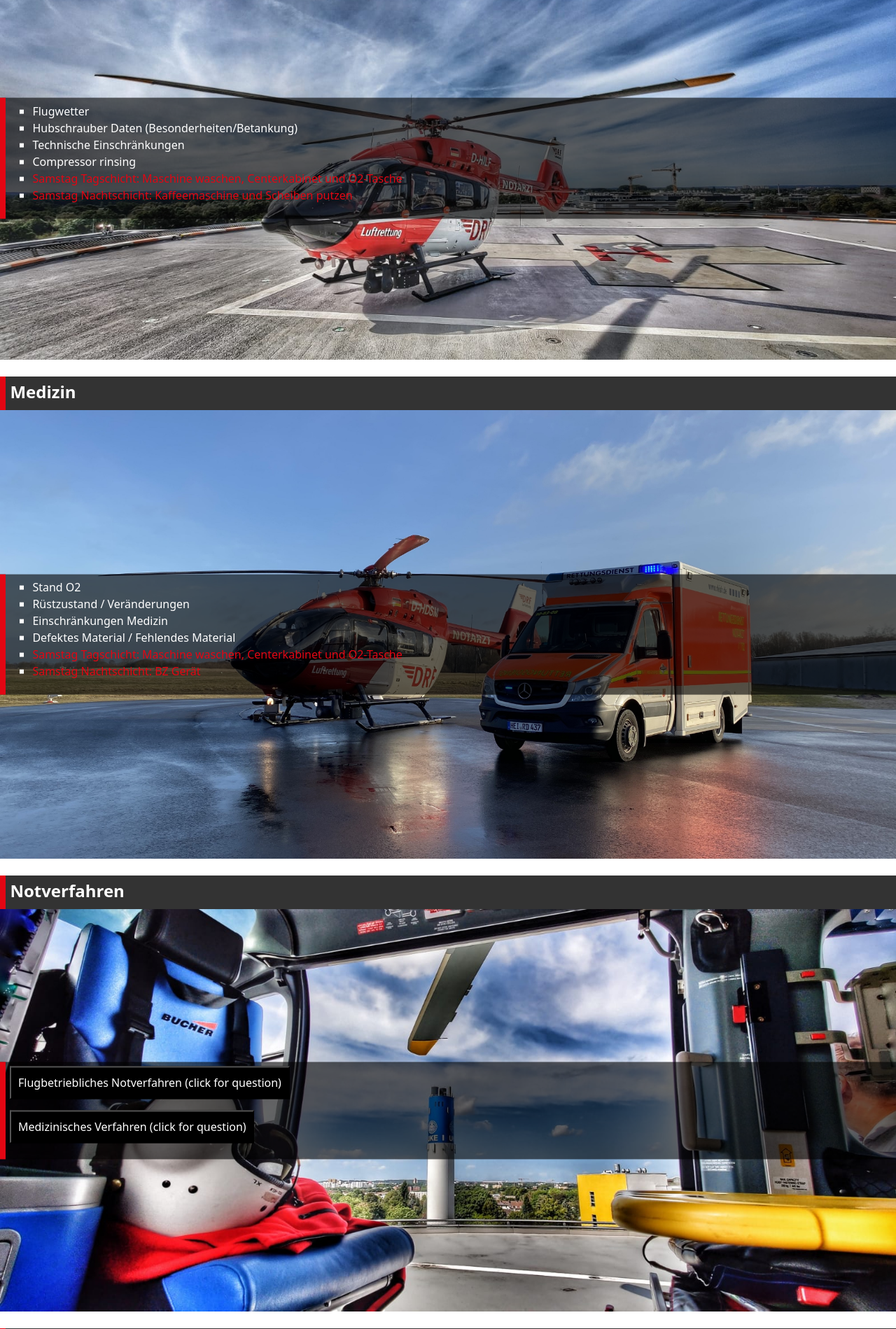
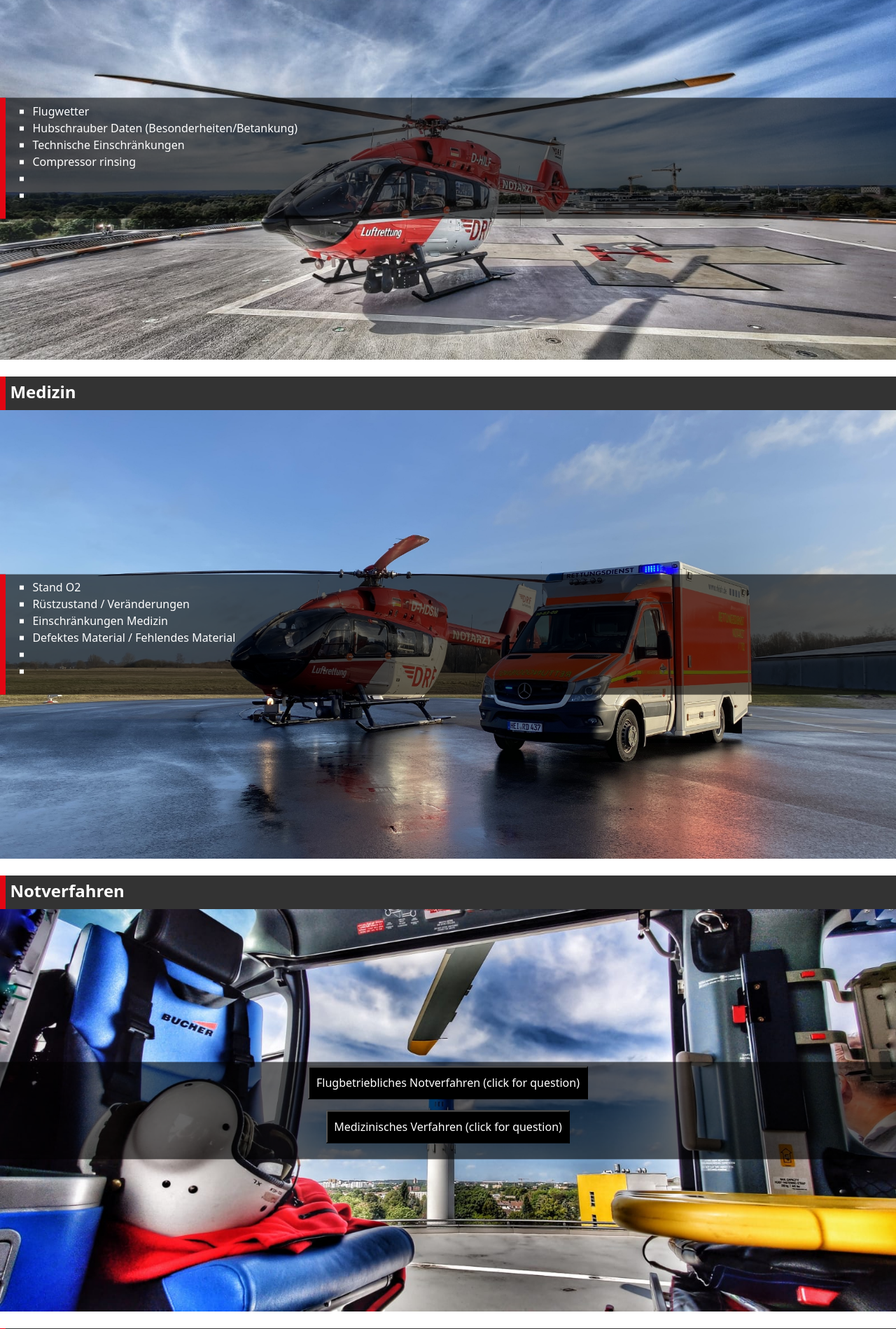
Before and after one commit to JohnFarmer1945/DRF_4.0, a Django app: page /test in a window 1280 px wide. Shown: the part 3021-4920 px from the top of the page at 70% size. Run offline with Django 4.2, Linux system fonts and the light colour scheme; data comes from the database, SQL or seed files in the repository.

Commit message:
Button work with ext. js

```diff
--- a/DeutscheRettungsFlugwacht/main/static/main/main_2.js
+++ /dev/null
@@ -1,142 +0,0 @@
-// timer frontpage
-function startTime() {
-  const today = new Date();
-  let h = today.getHours();
-  let m = today.getMinutes();
-  let s = today.getSeconds();
-  m = checkTime(m);
-  s = checkTime(s);
-
-  var date =
-    today.getDate() + "-" + (today.getMonth() + 1) + "-" + today.getFullYear();
-  document.getElementById("time").innerHTML =
-    date + " | " + h + ":" + m + ":" + s;
-
-  document.getElementById("time_1").innerHTML =
-    date + " | " + h + ":" + m + ":" + s;
-  setTimeout(startTime, 1000);
-}
-
-function checkTime(i) {
-  if (i < 10) {
-    i = "0" + i;
-  } // add zero in front of numbers < 10
-  return i;
-}
-
-// Sonnenaufgang Sonnenuntergang
-
-var request = new XMLHttpRequest();
-
-// Many thanks and best regards for the sunrise and sunset API.
-// https://sunrise-sunset.org/api
-request.open(
-  "GET",
-  "https://api.sunrise-sunset.org/json?lat=54.216737&lng=9.599856&date=today"
-);
-request.onload = function () {
-  // Begin accessing JSON data here
-  var data = JSON.parse(this.response);
-
-  if (request.status >= 200 && request.status < 400) {
-    let sunrise = data["results"]["sunrise"];
-    let sunset = data["results"]["sunset"];
-
-    sunrise = parseFloat(sunrise) + 1 + ":" + sunrise.slice(2, 4);
-    console.log(sunrise);
-    document.getElementById("sunrise").innerHTML = sunrise;
-
-    sunset = parseFloat(sunset) + 13 + ":" + sunset.slice(2, 4);
-    console.log(sunset);
-    document.getElementById("sunset").innerHTML = sunset;
-  } else {
-    console.log("error");
-  }
-};
-
-request.send();
-
-AufgabeTagFlug = [
-  "Briefkasten",
-  "Post abschicken",
-  "Halle aufräumen",
-  "Halle fegen, Desinfektions- und Dreiecksräume wischen, Kabine checken",
-  "TIK Wochencheck",
-  "Schwimmwesten checken",
-  "Maschine waschen, Centerkabinet und O2-Tasche",
-];
-
-AufgabeTagMed = [
-  "Kontrolle O2 und BCV",
-  "Ampullarium",
-  "Zargesbox",
-  "Halle fegen, Desinfektions- und Dreiecksräume wischen, Kabine checken",
-  "Kindertasche",
-  "Rucksack",
-  "Maschine waschen, Centerkabinet und O2-Tasche",
-];
-
-AufgabeNachtFlug = [
-  "Kaffeemaschine und Scheiben putzen und Tatort schauen",
-  "Kaffeemaschine und Scheiben putzen",
-  "Kaffeemaschine und Scheiben putzen",
-  "Kaffeemaschine und Scheiben putzen",
-  "Kaffeemaschine und Scheiben putzen",
-  "Kaffeemaschine und Scheiben putzen und Hubschrauber desinfizieren",
-  "Kaffeemaschine und Scheiben putzen",
-];
-
-AufgabeNachtMed = [
-  "Kaffeemaschine und Scheiben putzen und Tatort schauen",
-  "Laden Videolaryngoskop",
-  "Laden Laryngoskop",
-  "Laden Ultraschallgerät",
-  "Laden Batterie Heizdecke",
-  "Kaffeemaschine und Scheiben putzen und Hubschrauber desinfizieren",
-  "BZ Gerät",
-];
-
-Wochentag = [
-  "Sonntag",
-  "Montag",
-  "Dienstag",
-  "Mittwoch",
-  "Donnerstag",
-  "Freitag",
-  "Samstag",
-];
-
-Schichtart = ["Tagschicht", "Nachtschicht"];
-
-function tagesaufgabeMedizin() {
-  const now = new Date();
-  let day = now.getDay();
-
-  let tag = Wochentag[day];
-  let aufgabe = AufgabeTagMed[day];
-
-  var x = document.getElementById("dailyroutine_med_day");
-  x.innerHTML = tag + " Tagschicht: " + aufgabe;
-
-  aufgabe = AufgabeNachtMed[day];
-  x = document.getElementById("dailyroutine_med_night");
-  x.innerHTML = tag + " Nachtschicht: " + aufgabe;
-}
-
-function tagesaufgabeFlug() {
-  const now = new Date();
-  let day = now.getDay();
-
-  let tag = Wochentag[day];
-  let aufgabe = AufgabeTagFlug[day];
-
-  var x = document.getElementById("dailyroutine_flight_day");
-  x.innerHTML = tag + " Tagschicht: " + aufgabe;
-
-  aufgabe = AufgabeNachtFlug[day];
-  x = document.getElementById("dailyroutine_flight_night");
-  x.innerHTML = tag + " Nachtschicht: " + aufgabe;
-}
-
-tagesaufgabeMedizin();
-tagesaufgabeFlug();
--- a/DeutscheRettungsFlugwacht/main/templates/main/test.html
+++ b/DeutscheRettungsFlugwacht/main/templates/main/test.html
@@ -13,7 +13,7 @@
       integrity="sha384-EVSTQN3/azprG1Anm3QDgpJLIm9Nao0Yz1ztcQTwFspd3yD65VohhpuuCOmLASjC"
       crossorigin="anonymous"
     />
-    <link rel="stylesheet" href="{% static 'main/main_2.css' %}" />
+    <link rel="stylesheet" href="{% static 'main/main_3.css' %}" />
   </head>
 
   <body onload="startTime()">
@@ -234,8 +234,8 @@
         class="img-fluid"
         alt="Sample"
       />
-      <div class="centered center_left">
-        <button type="button" class="my_btn">
+      <div class="centered center_text">
+        <button type="button" class="my_btn" onclick="randomQuestionFlight()">
           Flugbetriebliches Notverfahren (click for question)
         </button>
         <p id="flightQues"></p>
@@ -281,10 +281,17 @@
       integrity="sha384-MrcW6ZMFYlzcLA8Nl+NtUVF0sA7MsXsP1UyJoMp4YLEuNSfAP+JcXn/tWtIaxVXM"
       crossorigin="anonymous"
     ></script>
-    <script src="{% static 'main/main_2.js' %}"></script>
+    <script src="{% static 'main/main_3.js' %}"></script>
     <script>
-      const questionArrayFlight = {{ js_list | safe }};
-      console.log(questionArrayFlight);
+        const questionArrayFlight = {{ js_list | safe }};
+        console.log(questionArrayFlight);
+
+        function randomQuestionFlight() {
+        let y = Math.floor(Math.random() * questionArrayFlight.length);
+        let z = y + 1;
+        var x = document.getElementById("flightQues");
+        x.innerHTML = "Frage " + z + ": " + '"' + questionArrayFlight[y] + '"';
+      }
     </script>
   </body>
 </html>
```
Also changed, not shown: DeutscheRettungsFlugwacht/main/static/main/main_3.js (added, +65 -0 lines), DeutscheRettungsFlugwacht/main/static/main/main_3.css (renamed from DeutscheRettungsFlugwacht/main/static/main/main_2.css).
